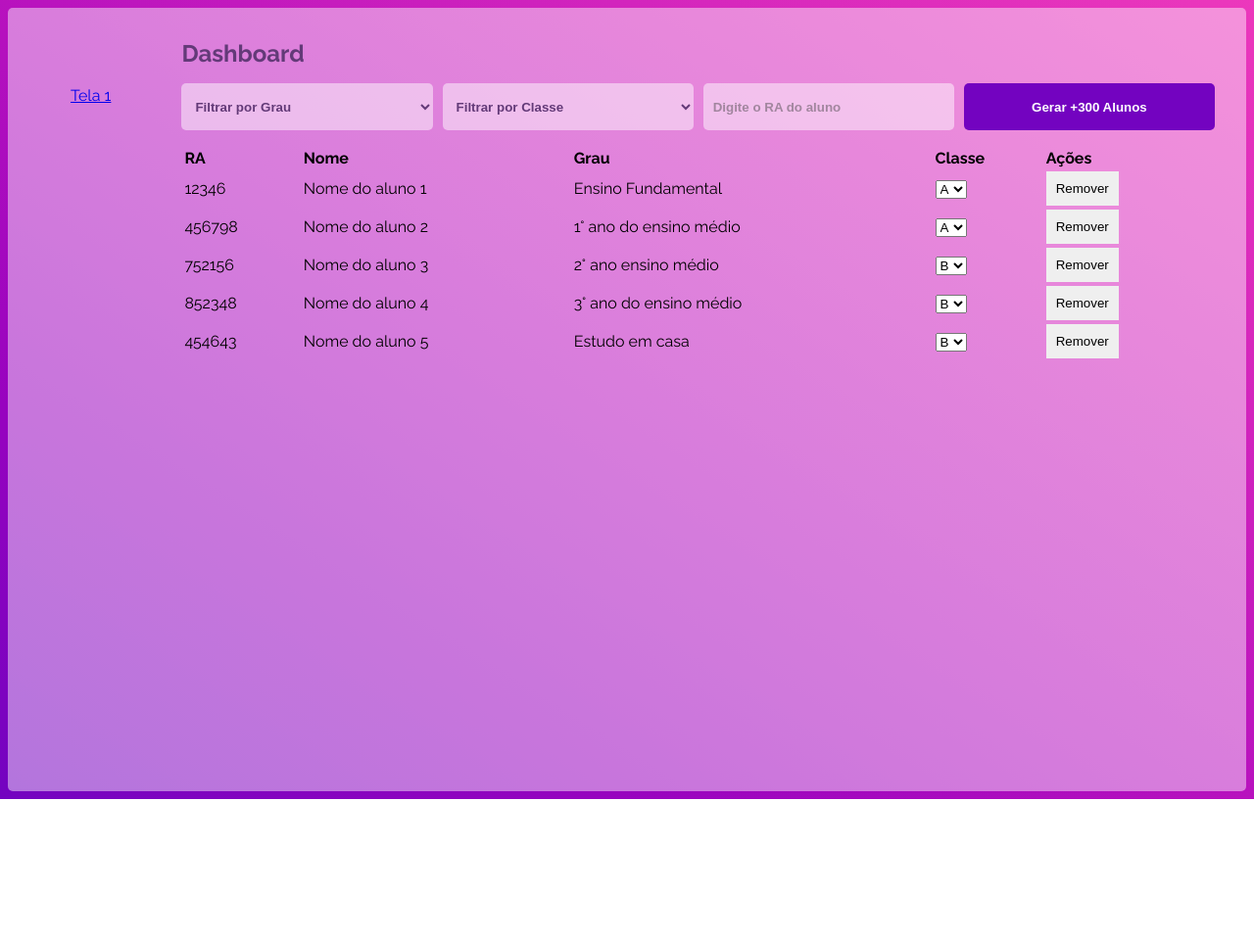
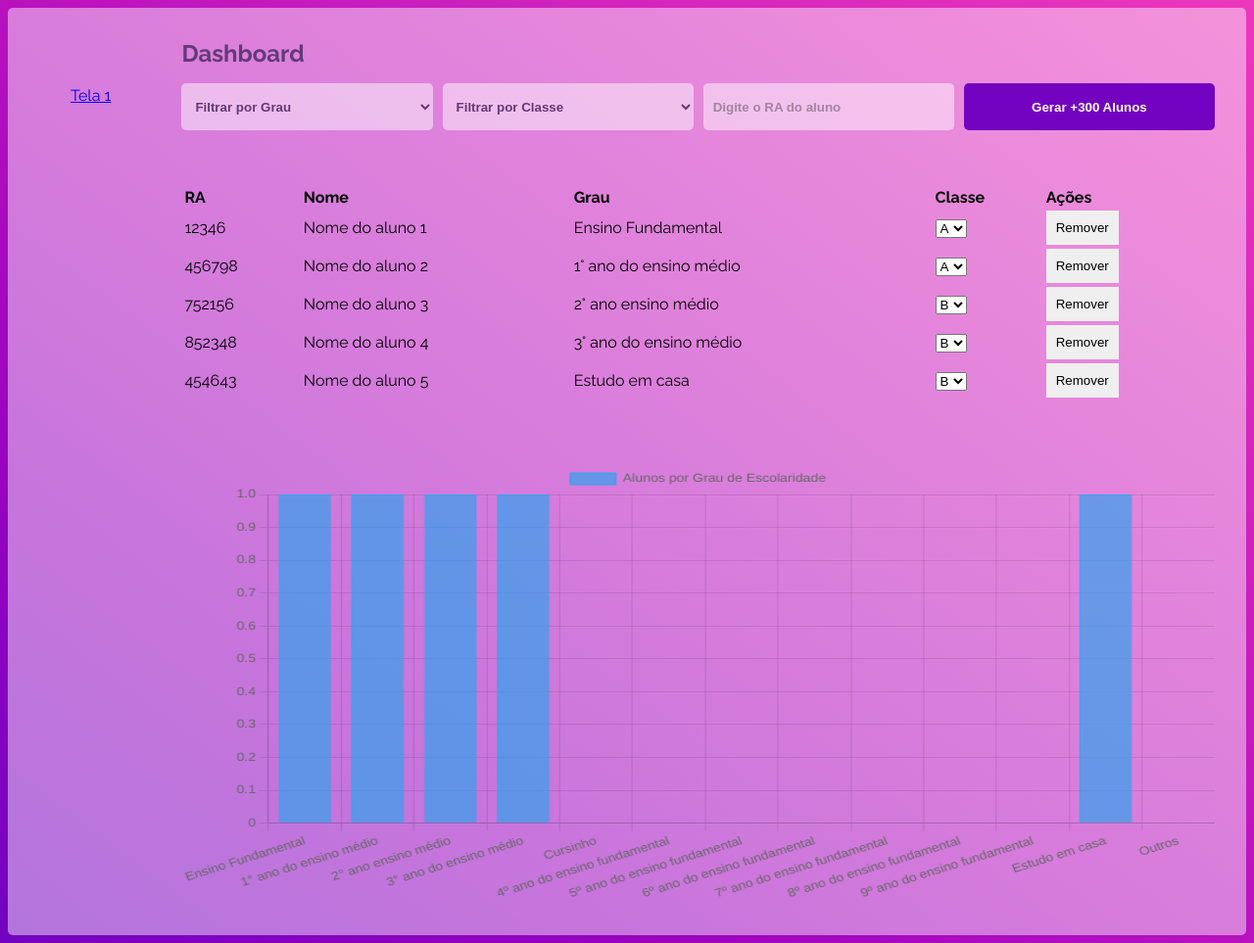
Before and after one commit to apeetec/desafioJavascript, a plain HTML site: page index.html in a window 1280 px wide. Shown: the whole page at 98% size. Before the commit the page ends 816 px from the top, so only its background shows below. Drawn offline with nearby package versions, Linux system fonts and the light colour scheme.

Commit message:
Adicionando gráfico

```diff
--- a/css/style.css
+++ b/css/style.css
@@ -1,18 +1,19 @@
-body{background-image: linear-gradient(to right top, #7303c0, #9803bf, #b812be, #d325bd, #ec38bc);font-family: "Raleway", sans-serif;}
+body{background-image: linear-gradient(to right top, #7303c0, #9803bf, #b812be, #d325bd, #ec38bc);font-family: "Raleway", sans-serif;background-position: center;background-size: cover;background-repeat: no-repeat;}
 .btn{display: inline-block;margin-right: 5px;border: none;padding: 10px;}
 .btn:hover{cursor: pointer;}
 /* Tela 1 */
-.painel{display: grid;grid-template-columns: auto 1fr;grid-gap: 0 40px;background: rgba(255, 255, 255, 0.45);padding: 2rem;box-sizing: border-box;width: 100%;border-radius: 5px;height: 100dvh;}
+.painel{display: grid;grid-template-columns: auto 1fr;grid-gap: 0 40px;background: rgba(255, 255, 255, 0.45);padding: 2rem;box-sizing: border-box;width: 100%;border-radius: 5px;}
 .menu{padding: 2rem;}
 .menu ul{padding: 0;list-style: none;}
-.dashboard{display: grid;grid-template-rows: auto 1fr 1fr;}
+.dashboard{display: grid;grid-template-rows: auto 260px 1fr;grid-gap: 40px 0;}
+canvas{height: 450px!important;width: 100%!important;}
 .box-actions p{color: #633a78;font-size: 1.5rem;font-weight: 700;margin: 0 0 1rem 0;}
 .line-grid{display: grid;grid-template-columns: repeat(4, 1fr);grid-gap: 0 10px;}
 .single select,.single input,.single button{width: 100%;height: 3rem;box-sizing: border-box;padding: 10px;border-radius: 5px;}
 .single select,.single input{background-color: rgb(255 255 255 / 48%);border: none;font-weight: 700;color: #633a78;}
 .single button{background-color: #7303c0;border: none;color: #fff;font-weight: 700;}
 ::placeholder{color: rgba(63, 61, 61, 0.45);font-weight: 700;}
-.alunos{padding: 1rem 0;}
+.alunos{padding: 1rem 0;overflow-y: scroll;}
 .alunos table{width: 100%;}
 .alunos table th{text-align: left;}
 .campoAluno.active{border: red;}
--- a/index.html
+++ b/index.html
@@ -5,8 +5,9 @@
     <meta name="viewport" content="width=device-width, initial-scale=1.0">
     <link rel="stylesheet" href="./css/style.css">
     <link rel="preconnect" href="https://fonts.googleapis.com">
-<link rel="preconnect" href="https://fonts.gstatic.com" crossorigin>
-<link href="https://fonts.googleapis.com/css2?family=Inter:ital,opsz,wght@0,14..32,100..900;1,14..32,100..900&family=Montserrat:ital,wght@0,100..900;1,100..900&family=Oswald:wght@200..700&family=Raleway:ital,wght@0,100..900;1,100..900&display=swap" rel="stylesheet">
+    <link rel="preconnect" href="https://fonts.gstatic.com" crossorigin>
+    <link href="https://fonts.googleapis.com/css2?family=Inter:ital,opsz,wght@0,14..32,100..900;1,14..32,100..900&family=Montserrat:ital,wght@0,100..900;1,100..900&family=Oswald:wght@200..700&family=Raleway:ital,wght@0,100..900;1,100..900&display=swap" rel="stylesheet">
+    <script src="https://cdn.jsdelivr.net/npm/chart.js"></script>
     <title>Dashoboard</title>
 </head>
 <body>
@@ -60,11 +61,14 @@
                     <tbody></tbody>
                 </table>
             </section>
+            <section class="graficos">
+                <canvas id="graficoDistribuicao" width="600" height="300"></canvas>
+            </section>
         </article>
     </main>
     <footer>
-         <script src="./js/scripts.js"></script>
-        <script src="https://cdn.jsdelivr.net/npm/chart.js"></script>
+        <script src="./js/scripts.js"></script>
+
     </footer>
 </body>
 </html>
--- a/js/scripts.js
+++ b/js/scripts.js
@@ -36,6 +36,7 @@ const alunos = [
     {"id":4,"ra":852348,"name":"Nome do aluno 4","degreeId":4,"classId":2},
     {"id":5,"ra":454643,"name":"Nome do aluno 5","degreeId":6,"classId":2}
 ]
+
 // Função para buscar o grau de escolaridade
 function buscarGrau(id) {
     for (const grau of graus) {
@@ -80,6 +81,52 @@ function optionsClasse(){
     });
 }
 optionsClasse();
+// Gráficos
+let grafico;
+function atualizarGrafico() {
+      const df = filtroGraus.value;
+      const cf = filtroClasses.value;
+      const termoBusca = searchInput.value.trim().toLowerCase();
+
+      const alunosFiltrados = alunos.filter(a =>
+        (!df || a.degreeId == df) &&
+        (!cf || a.classId == cf) &&
+        (a.name.toLowerCase().includes(termoBusca) || a.ra.toString().includes(termoBusca))
+      );
+
+      const contagemPorGrau = {};
+      for (const grau of graus) contagemPorGrau[grau.name] = 0;
+
+      alunosFiltrados.forEach(a => {
+        const nomeGrau = buscarGrau(a.degreeId);
+        contagemPorGrau[nomeGrau]++;
+      });
+
+      const labels = Object.keys(contagemPorGrau);
+      const data = Object.values(contagemPorGrau);
+
+      const ctx = document.getElementById('graficoDistribuicao').getContext('2d');
+      if (grafico) grafico.destroy();
+      grafico = new Chart(ctx, {
+        type: 'bar',
+        data: {
+          labels: labels,
+          datasets: [{
+            label: 'Alunos por Grau de Escolaridade',
+            data: data,
+            backgroundColor: 'rgba(54, 162, 235, 0.7)',
+            borderColor: 'rgba(54, 162, 235, 1)',
+            borderWidth: 1
+          }]
+        },
+        options: {
+          responsive: true,
+          scales: {
+            y: { beginAtZero: true, precision: 0 }
+          }
+        }
+      });
+    }
 // Corpo da tabela de alunos
 function tabelaAlunos(){
     const df = degreeFilter.value;
@@ -113,6 +160,7 @@ function tabelaAlunos(){
         +'<td><button class="btn" onclick="deleteStudent(' + aluno.id + ')">Remover</button></td>';
         corpoTabela.appendChild(tr);
     });
+    atualizarGrafico();
 }
 tabelaAlunos();
 // Atualizar o nome
@@ -145,7 +193,26 @@ window.deleteStudent = function(id) {
     // updateChart();
   }
 };
+// Gerar alunos
+function generateStudents(count = 300) {
+  const novosAlunos = [];
+  for (let i = 0; i < count; i++) {
+    const grau = graus[Math.floor(Math.random() * graus.length)];
+    const classId = Math.floor(Math.random() * classes.length) + 1;
+    novosAlunos.push({
+      id: alunos.length + i + 1,
+      ra: Math.floor(100000 + Math.random() * 900000),
+      name: `Aluno Gerado ${alunos.length + i + 1}`,
+      degreeId: grau.id,
+      classId: classId
+    });
+  }
+  alunos.push(...novosAlunos); // Adiciona à lista original
+  tabelaAlunos(); // Atualiza a tabela
+//   updateChart();  // Atualiza o gráfico dinâmico
+}
 
 degreeFilter.addEventListener("change", tabelaAlunos);
 classFilter.addEventListener("change", tabelaAlunos);
 searchInput.addEventListener("input", tabelaAlunos);
+gerarAluno.addEventListener("click", () => generateStudents());
```
